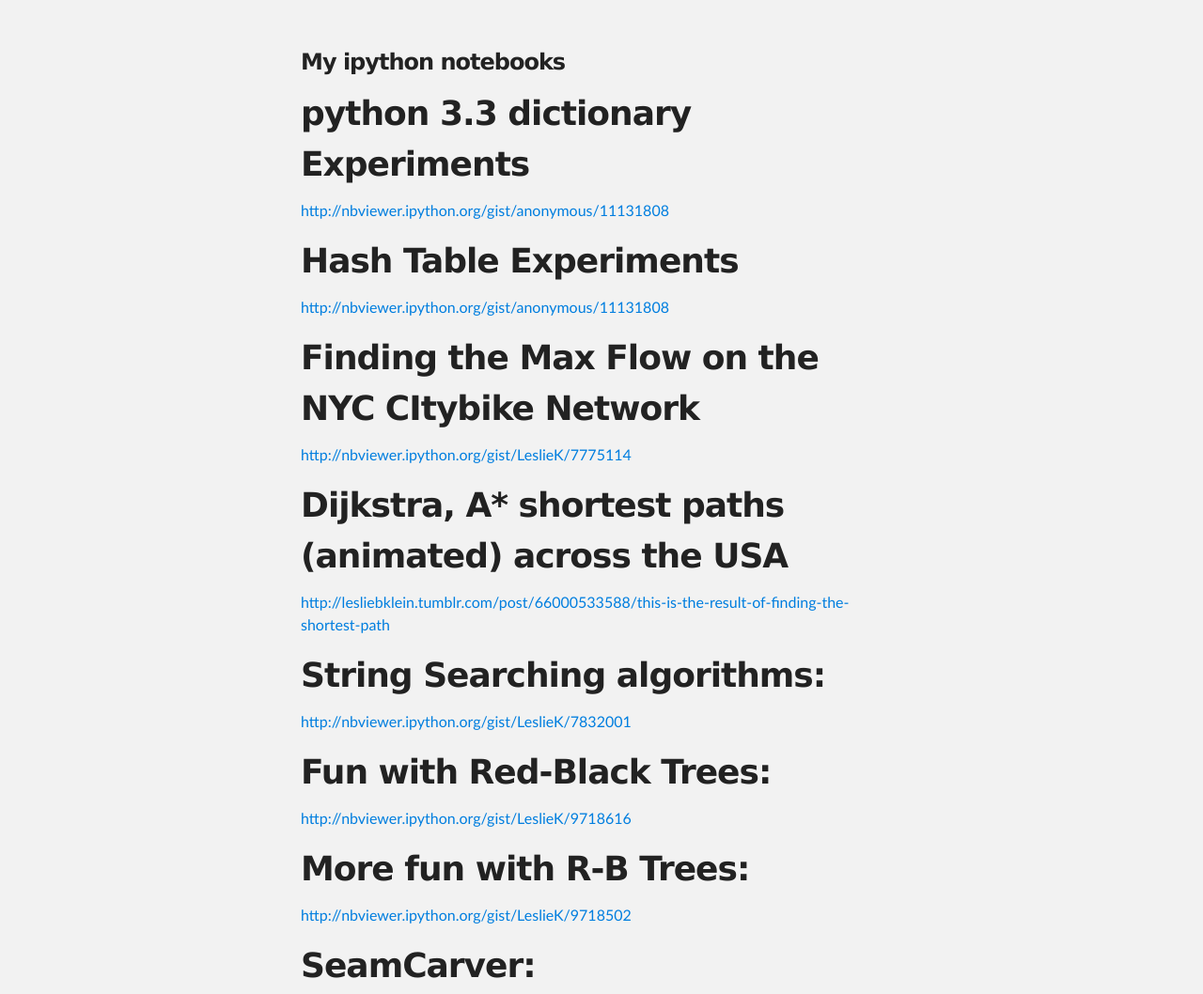
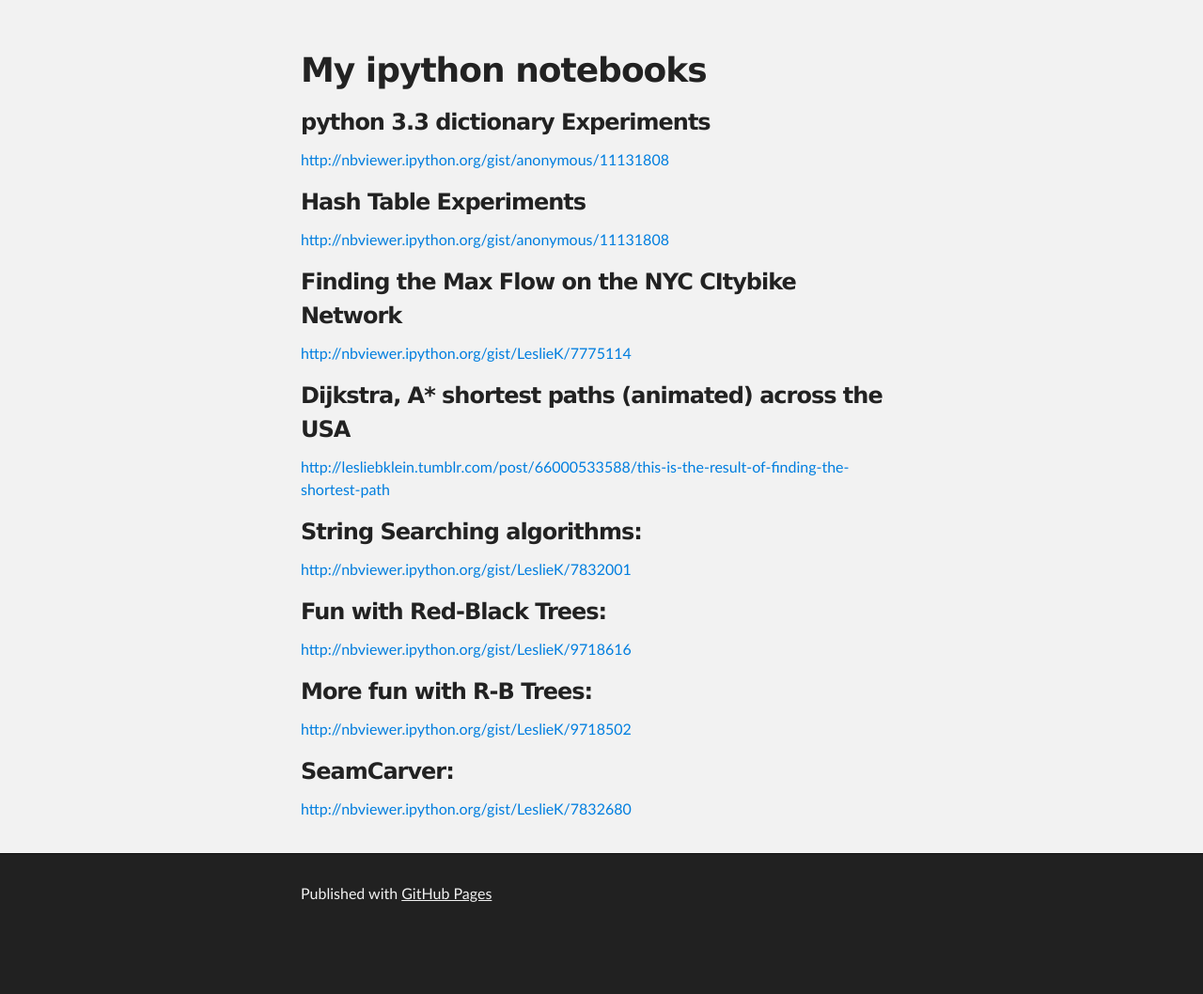
Before and after one commit to LeslieK/LeslieK.github.io, a plain HTML site: page index.html in a window 1280 px wide. Shown: the part 212-1270 px from the top of the page at 94% size. After the commit the page ends 1210 px from the top, so only its background shows below. Drawn offline with Linux system fonts and the light colour scheme.

Commit message:
Replace master branch with page content via GitHub

```diff
--- a/index.html
+++ b/index.html
@@ -27,46 +27,46 @@
     <!-- MAIN CONTENT -->
     <div id="main_content_wrap" class="outer">
       <section id="main_content" class="inner">
-        <h3>
-<a name="my-ipython-notebooks" class="anchor" href="#my-ipython-notebooks"><span class="octicon octicon-link"></span></a>My ipython notebooks</h3>
+        <h1>
+<a name="my-ipython-notebooks" class="anchor" href="#my-ipython-notebooks"><span class="octicon octicon-link"></span></a>My ipython notebooks</h1>
 
-<h1>
-<a name="python-33-dictionary-experiments" class="anchor" href="#python-33-dictionary-experiments"><span class="octicon octicon-link"></span></a>python 3.3 dictionary Experiments</h1>
+<h3>
+<a name="python-33-dictionary-experiments" class="anchor" href="#python-33-dictionary-experiments"><span class="octicon octicon-link"></span></a>python 3.3 dictionary Experiments</h3>
 
 <p><a href="http://nbviewer.ipython.org/gist/anonymous/11131808">http://nbviewer.ipython.org/gist/anonymous/11131808</a></p>
 
-<h1>
-<a name="hash-table-experiments" class="anchor" href="#hash-table-experiments"><span class="octicon octicon-link"></span></a>Hash Table Experiments</h1>
+<h3>
+<a name="hash-table-experiments" class="anchor" href="#hash-table-experiments"><span class="octicon octicon-link"></span></a>Hash Table Experiments</h3>
 
 <p><a href="http://nbviewer.ipython.org/gist/anonymous/11131808">http://nbviewer.ipython.org/gist/anonymous/11131808</a></p>
 
-<h1>
-<a name="finding-the-max-flow-on-the-nyc-citybike-network" class="anchor" href="#finding-the-max-flow-on-the-nyc-citybike-network"><span class="octicon octicon-link"></span></a>Finding the Max Flow on the NYC CItybike Network</h1>
+<h3>
+<a name="finding-the-max-flow-on-the-nyc-citybike-network" class="anchor" href="#finding-the-max-flow-on-the-nyc-citybike-network"><span class="octicon octicon-link"></span></a>Finding the Max Flow on the NYC CItybike Network</h3>
 
 <p><a href="http://nbviewer.ipython.org/gist/LeslieK/7775114">http://nbviewer.ipython.org/gist/LeslieK/7775114</a></p>
 
-<h1>
-<a name="dijkstra-a-shortest-paths-animated-across-the-usa" class="anchor" href="#dijkstra-a-shortest-paths-animated-across-the-usa"><span class="octicon octicon-link"></span></a>Dijkstra, A* shortest paths (animated) across the USA</h1>
+<h3>
+<a name="dijkstra-a-shortest-paths-animated-across-the-usa" class="anchor" href="#dijkstra-a-shortest-paths-animated-across-the-usa"><span class="octicon octicon-link"></span></a>Dijkstra, A* shortest paths (animated) across the USA</h3>
 
 <p><a href="http://lesliebklein.tumblr.com/post/66000533588/this-is-the-result-of-finding-the-shortest-path">http://lesliebklein.tumblr.com/post/66000533588/this-is-the-result-of-finding-the-shortest-path</a></p>
 
-<h1>
-<a name="string-searching-algorithms" class="anchor" href="#string-searching-algorithms"><span class="octicon octicon-link"></span></a>String Searching algorithms:</h1>
+<h3>
+<a name="string-searching-algorithms" class="anchor" href="#string-searching-algorithms"><span class="octicon octicon-link"></span></a>String Searching algorithms:</h3>
 
 <p><a href="http://nbviewer.ipython.org/gist/LeslieK/7832001">http://nbviewer.ipython.org/gist/LeslieK/7832001</a></p>
 
-<h1>
-<a name="fun-with-red-black-trees" class="anchor" href="#fun-with-red-black-trees"><span class="octicon octicon-link"></span></a>Fun with Red-Black Trees:</h1>
+<h3>
+<a name="fun-with-red-black-trees" class="anchor" href="#fun-with-red-black-trees"><span class="octicon octicon-link"></span></a>Fun with Red-Black Trees:</h3>
 
 <p><a href="http://nbviewer.ipython.org/gist/LeslieK/9718616">http://nbviewer.ipython.org/gist/LeslieK/9718616</a></p>
 
-<h1>
-<a name="more-fun-with-r-b-trees" class="anchor" href="#more-fun-with-r-b-trees"><span class="octicon octicon-link"></span></a>More fun with R-B Trees:</h1>
+<h3>
+<a name="more-fun-with-r-b-trees" class="anchor" href="#more-fun-with-r-b-trees"><span class="octicon octicon-link"></span></a>More fun with R-B Trees:</h3>
 
 <p><a href="http://nbviewer.ipython.org/gist/LeslieK/9718502">http://nbviewer.ipython.org/gist/LeslieK/9718502</a></p>
 
-<h1>
-<a name="seamcarver" class="anchor" href="#seamcarver"><span class="octicon octicon-link"></span></a>SeamCarver:</h1>
+<h3>
+<a name="seamcarver" class="anchor" href="#seamcarver"><span class="octicon octicon-link"></span></a>SeamCarver:</h3>
 
 <p><a href="http://nbviewer.ipython.org/gist/LeslieK/7832680">http://nbviewer.ipython.org/gist/LeslieK/7832680</a></p>
       </section>
--- a/params.json
+++ b/params.json
@@ -1 +1 @@
-{"name":"Lesliek.github.io","tagline":"This is my github project page.","body":"### My ipython notebooks\r\n\r\n#python 3.3 dictionary Experiments\r\nhttp://nbviewer.ipython.org/gist/anonymous/11131808\r\n\r\n#Hash Table Experiments\r\nhttp://nbviewer.ipython.org/gist/anonymous/11131808\r\n\r\n#Finding the Max Flow on the NYC CItybike Network\r\nhttp://nbviewer.ipython.org/gist/LeslieK/7775114\r\n\r\n#Dijkstra, A* shortest paths (animated) across the USA\r\nhttp://lesliebklein.tumblr.com/post/66000533588/this-is-the-result-of-finding-the-shortest-path\r\n\r\n#String Searching algorithms:\r\nhttp://nbviewer.ipython.org/gist/LeslieK/7832001\r\n\r\n#Fun with Red-Black Trees:\r\nhttp://nbviewer.ipython.org/gist/LeslieK/9718616\r\n\r\n#More fun with R-B Trees:\r\nhttp://nbviewer.ipython.org/gist/LeslieK/9718502\r\n\r\n#SeamCarver:\r\nhttp://nbviewer.ipython.org/gist/LeslieK/7832680\r\n\r\n","google":"","note":"Don't delete this file! It's used internally to help with page regeneration."}
+{"name":"Lesliek.github.io","tagline":"This is my github project page.","body":"# My ipython notebooks\r\n\r\n###python 3.3 dictionary Experiments\r\nhttp://nbviewer.ipython.org/gist/anonymous/11131808\r\n\r\n###Hash Table Experiments\r\nhttp://nbviewer.ipython.org/gist/anonymous/11131808\r\n\r\n###Finding the Max Flow on the NYC CItybike Network\r\nhttp://nbviewer.ipython.org/gist/LeslieK/7775114\r\n\r\n###Dijkstra, A* shortest paths (animated) across the USA\r\nhttp://lesliebklein.tumblr.com/post/66000533588/this-is-the-result-of-finding-the-shortest-path\r\n\r\n###String Searching algorithms:\r\nhttp://nbviewer.ipython.org/gist/LeslieK/7832001\r\n\r\n###Fun with Red-Black Trees:\r\nhttp://nbviewer.ipython.org/gist/LeslieK/9718616\r\n\r\n###More fun with R-B Trees:\r\nhttp://nbviewer.ipython.org/gist/LeslieK/9718502\r\n\r\n###SeamCarver:\r\nhttp://nbviewer.ipython.org/gist/LeslieK/7832680\r\n\r\n","google":"","note":"Don't delete this file! It's used internally to help with page regeneration."}
```
